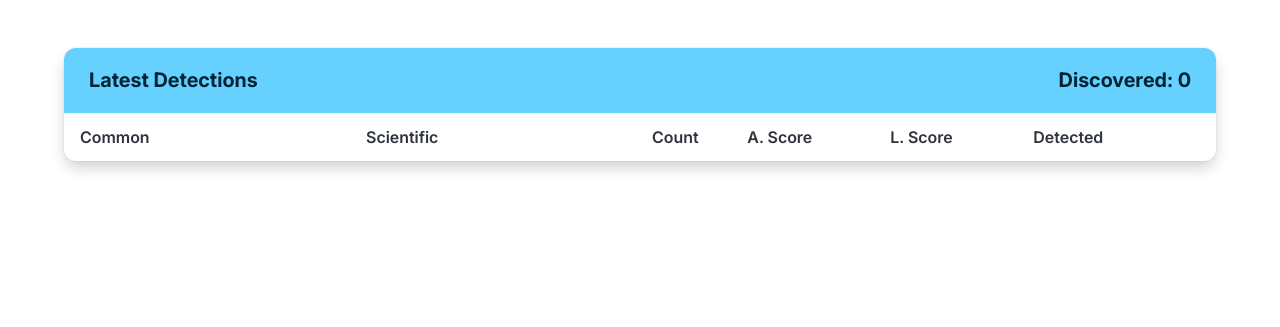
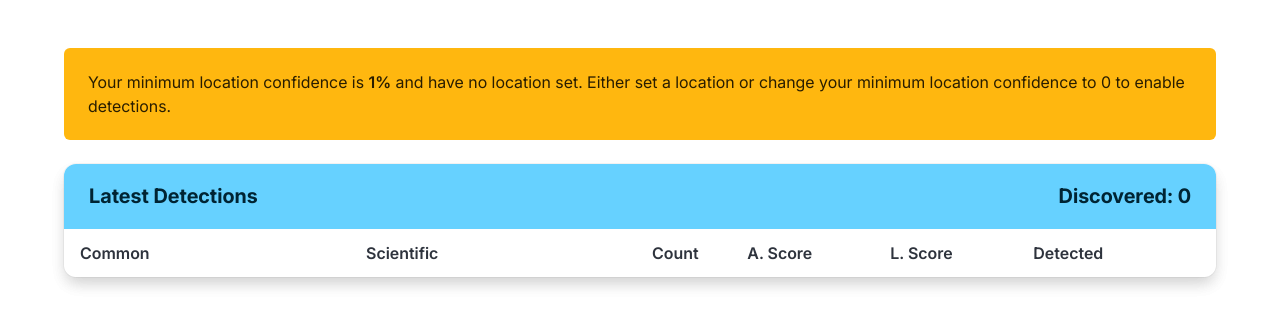
Before and after one commit to narkeeso/birdnet-scout, a Django app: page / in a window 1280 px wide. Shown: the part 80-407 px from the top of the page. Run offline with Django 5.2, Linux system fonts and the light colour scheme; data comes from the database, SQL or seed files in the repository; data that the repository does not hold is empty.

Commit message:
add a warning if conflicting location settings

```diff
--- a/web/templates/index.html
+++ b/web/templates/index.html
@@ -1,6 +1,14 @@
 {% extends "base.html" %}
 {% block content %}
   <section class="section">
-    <div class="container">{% include "detections.html" %}</div>
+    <div class="container">
+      {% if config.min_location_confidence > 0 and not config.location.city %}
+        <div class="notification is-warning">
+          Your minimum location confidence is <strong>{{ config.min_location_confidence }}%</strong> and have no location set.
+          Either set a location or change your minimum location confidence to 0 to enable detections.
+        </div>
+      {% endif %}
+      {% include "detections.html" %}
+    </div>
   </section>
 {% endblock content %}
```
